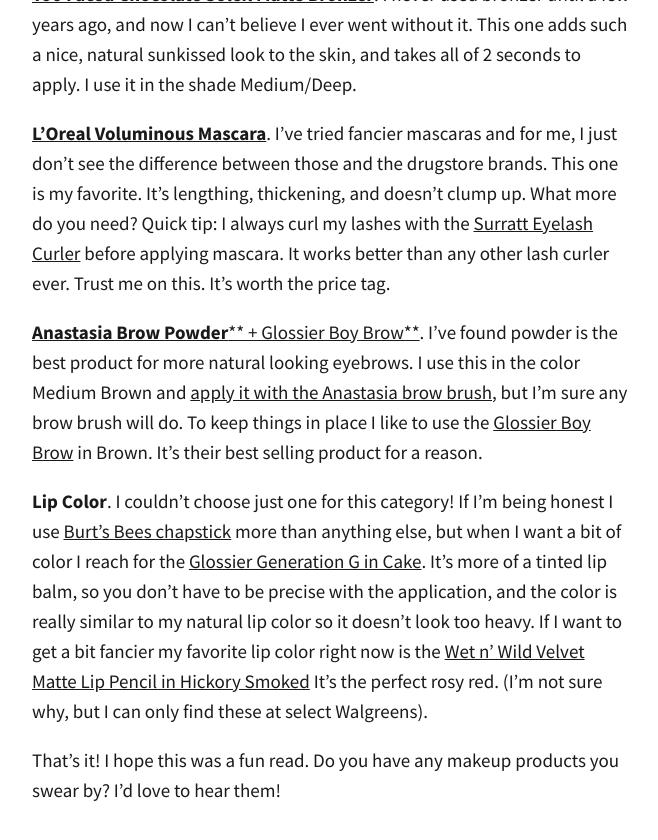
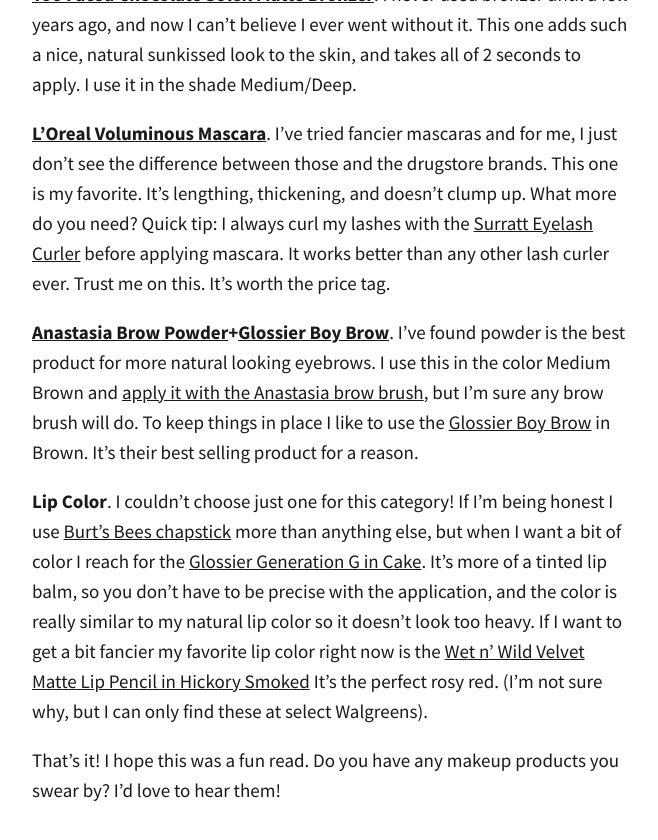
Before and after one commit to totiffany/totiffany.github.io, a Jekyll site: the page built from _posts/2018-07-19-My-Everyday-Makeup-Routine.md, in a window 1280 px wide and 900 px high, scrolled down 1577 px. Shown: the top 840 px of the window, without its empty margins (308-966 px from the left). Built offline with Jekyll 4.4.1, drawn with Linux system fonts in a browser that asks for light colours; our own code applies the rules of GitHub Pages for plain Markdown files; comment, search, counter and statistics services are not loaded.

Commit message:
Update 2018-07-19-My-Everyday-Makeup-Routine.md

```diff
--- a/_posts/2018-07-19-My-Everyday-Makeup-Routine.md
+++ b/_posts/2018-07-19-My-Everyday-Makeup-Routine.md
@@ -24,7 +24,7 @@ Years later – I'm still growing my eyebrows back in, and I tend to avoid eyeli
 
 [**L'Oreal Voluminous Mascara**](https://www.amazon.com/gp/product/B004BIZ0PM/ref=as_li_tl?ie=UTF8&camp=1789&creative=9325&creativeASIN=B004BIZ0PM&linkCode=as2&tag=redletterda04-20&linkId=25097545d6e92bf62e3e818c99fc7081). I've tried fancier mascaras and for me, I just don't see the difference between those and the drugstore brands. This one is my favorite. It's lengthing, thickening, and doesn't clump up. What more do you need? Quick tip: I always curl my lashes with the [Surratt Eyelash Curler](https://www.sephora.com/product/relevee-lash-curler-P394163?skuId=1673482&icid2=products%20grid:p394163) before applying mascara. It works better than any other lash curler ever. Trust me on this. It's worth the price tag.
 
-[**Anastasia Brow Powder**](https://www.sephora.com/product/brow-powder-duo-P69300?skuId=929778&om_mmc=ppc-GG_1165716881_53825938700_aud-299050440478:pla-419487263469_929778_257731947962_9031944_c&country_switch=us&lang=en&gclid=CPCor-XyrNwCFaOhZQodn54Mdg&gclsrc=ds)[** + Glossier Boy Brow**](https://glossier.com?g_ref=8b6dce93f5bd81). I've found powder is the best product for more natural looking eyebrows. I use this in the color Medium Brown and [apply it with the Anastasia brow brush](https://www.amazon.com/gp/product/B0149KGY3S/ref=as_li_tl?ie=UTF8&camp=1789&creative=9325&creativeASIN=B0149KGY3S&linkCode=as2&tag=redletterda04-20&linkId=fddfdae1224bfdb3902005778477baea), but I'm sure any brow brush will do. To keep things in place I like to use the [Glossier Boy Brow](https://glossier.com?g_ref=8b6dce93f5bd81) in Brown. It's their best selling product for a reason.
+[**Anastasia Brow Powder**](https://www.sephora.com/product/brow-powder-duo-P69300?skuId=929778&om_mmc=ppc-GG_1165716881_53825938700_aud-299050440478:pla-419487263469_929778_257731947962_9031944_c&country_switch=us&lang=en&gclid=CPCor-XyrNwCFaOhZQodn54Mdg&gclsrc=ds)**+****[Glossier Boy Brow](https://glossier.com?g_ref=8b6dce93f5bd81)**. I've found powder is the best product for more natural looking eyebrows. I use this in the color Medium Brown and [apply it with the Anastasia brow brush](https://www.amazon.com/gp/product/B0149KGY3S/ref=as_li_tl?ie=UTF8&camp=1789&creative=9325&creativeASIN=B0149KGY3S&linkCode=as2&tag=redletterda04-20&linkId=fddfdae1224bfdb3902005778477baea), but I'm sure any brow brush will do. To keep things in place I like to use the [Glossier Boy Brow](https://glossier.com?g_ref=8b6dce93f5bd81) in Brown. It's their best selling product for a reason.
 
 **Lip Color**. I couldn't choose just one for this category! If I'm being honest I use [Burt's Bees chapstick](https://www.amazon.com/gp/product/B00076TOUO/ref=as_li_tl?ie=UTF8&camp=1789&creative=9325&creativeASIN=B00076TOUO&linkCode=as2&tag=redletterda04-20&linkId=b5df0be9276ac5ca57636f669522df89) more than anything else, but when I want a bit of color I reach for the [Glossier Generation G in Cake](https://glossier.com?g_ref=8b6dce93f5bd81). It's more of a tinted lip balm, so you don't have to be precise with the application, and the color is really similar to my natural lip color so it doesn't look too heavy. If I want to get a bit fancier my favorite lip color right now is the [Wet n' Wild Velvet Matte Lip Pencil in Hickory Smoked](https://www.wetnwildbeauty.com/lips/lip-color/naked-protest-velvet-matte-lip-color.html) It's the perfect rosy red. (I'm not sure why, but I can only find these at select Walgreens).
 
```
